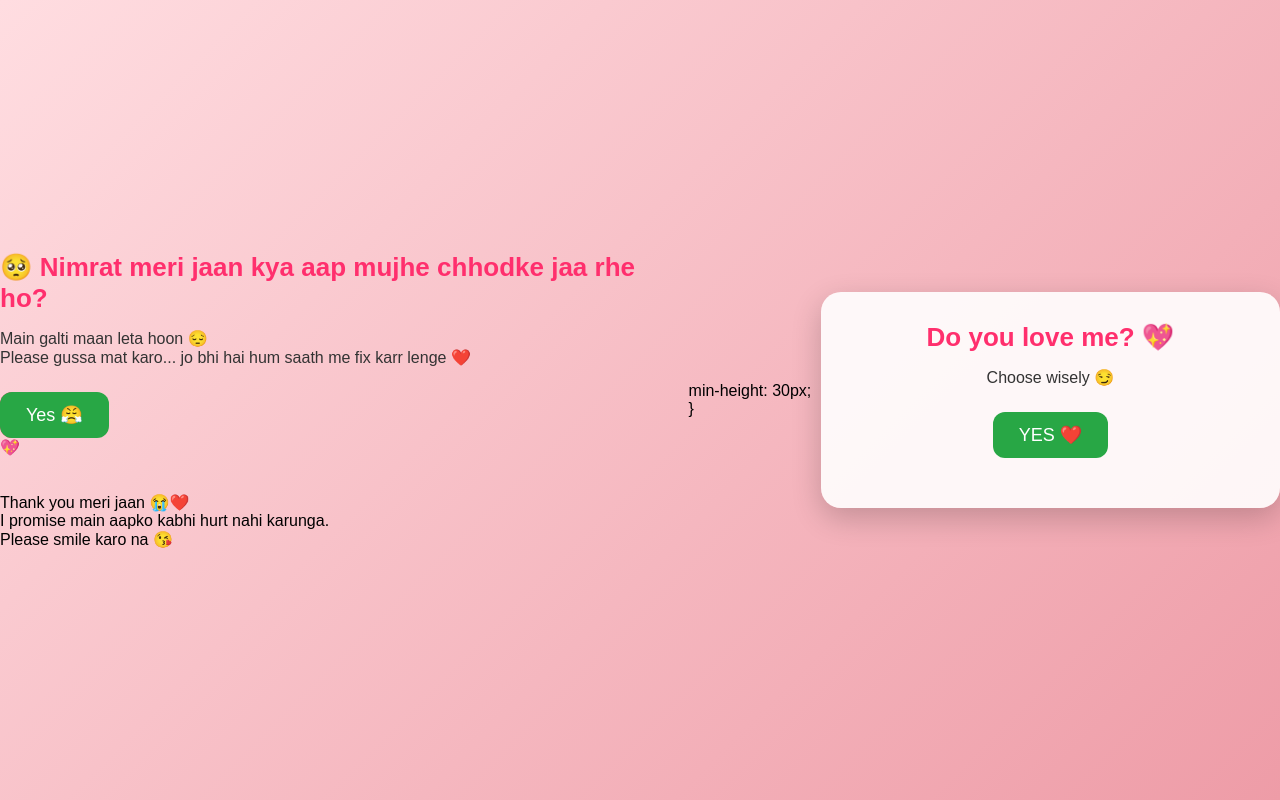
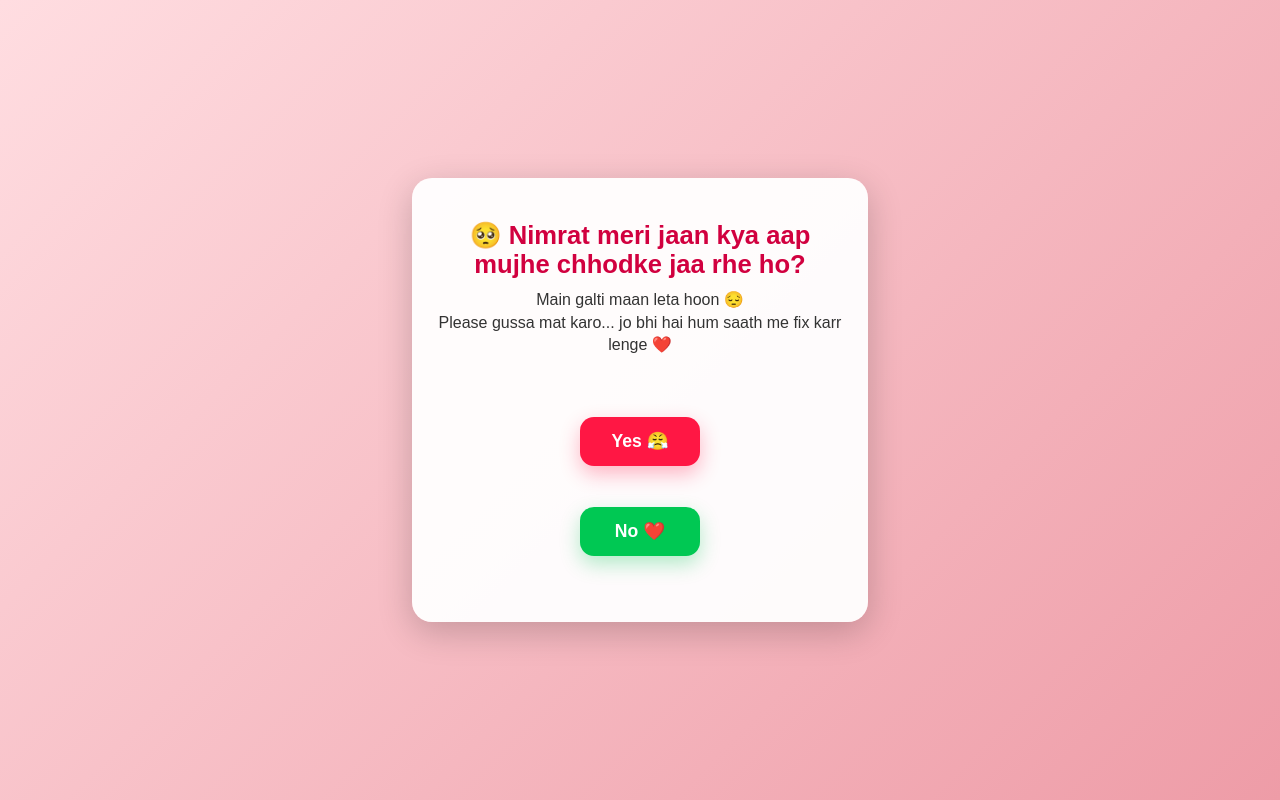
Before and after one commit to jatin21dhama/maafibaby, a plain HTML site: page index.html in a window 1280 px wide. Drawn offline with Linux system fonts and the light colour scheme.

Commit message:
Update index.html

```diff
--- a/index.html
+++ b/index.html
@@ -1,85 +1,4 @@
 <!DOCTYPE html>
-<html lang="en">
-<head>
-  <meta charset="UTF-8" />
-  <meta name="viewport" content="width=device-width, initial-scale=1.0" />
-  <title>Answer Honestly 😌</title>
-
-  <style>
-    body {
-      margin: 0;
-      height: 100vh;
-      display: flex;
-      justify-content: center;
-      align-items: center;
-      font-family: Arial, Helvetica, sans-serif;
-      background: linear-gradient(135deg, #ffdde1, #ee9ca7);
-      overflow: hidden;
-      user-select: none;
-    }
-
-    .box {
-      text-align: center;
-      background: rgba(255, 255, 255, 0.9);
-      padding: 30px 20px;
-      border-radius: 20px;
-      box-shadow: 0 10px 30px rgba(0, 0, 0, 0.2);
-      width: min(90vw, 420px);
-    }
-
-    h1 {
-      margin: 0 0 15px;
-      font-size: 26px;
-      color: #ff2f6d;
-    }
-
-    p {
-      margin: 0 0 25px;
-      font-size: 16px;
-      color: #333;
-    }
-
-    .btns {
-      display: flex;
-      justify-content: center;
-      gap: 20px;
-      flex-wrap: wrap;
-    }
-
-    button {
-      padding: 12px 26px;
-      font-size: 18px;
-      border: none;
-      border-radius: 12px;
-      cursor: pointer;
-      transition: 0.2s ease;
-    }
-
-    #noBtn {
-      background: #ff2f6d;
-      color: #fff;
-    }
-
-    #noBtn:active {
-      transform: scale(0.95);
-    }
-
-    #yesBtn {
-      background: #28a745;
-      color: #fff;
-      position: fixed; /* IMPORTANT */
-      z-index: 9999;
-    }
-
-    #yesBtn:active {
-      transform: scale(0.95);
-    }
-
-    .result {
-      margin-top: 20px;
-      font-size: 18px;
-      font-weight: bold;
-      color: #222;<!DOCTYPE html>
 <html lang="hi">
 <head>
   <meta charset="UTF-8" />
@@ -270,67 +189,3 @@
 
 </body>
 </html>
-
-      min-height: 30px;
-    }
-  </style>
-</head>
-
-<body>
-  <div class="box">
-    <h1>Do you love me? 💖</h1>
-    <p>Choose wisely 😏</p>
-
-    <div class="btns">
-      <button id="noBtn">NO 😡</button>
-      <button id="yesBtn">YES ❤️</button>
-    </div>
-
-    <div class="result" id="result"></div>
-  </div>
-
-  <script>
-    const yesBtn = document.getElementById("yesBtn");
-    const noBtn = document.getElementById("noBtn");
-    const result = document.getElementById("result");
-
-    function moveYesButton() {
-      const padding = 12;
-
-      // Maximum allowed positions
-      const maxX = window.innerWidth - yesBtn.offsetWidth - padding;
-      const maxY = window.innerHeight - yesBtn.offsetHeight - padding;
-
-      const x = Math.random() * maxX;
-      const y = Math.random() * maxY;
-
-      yesBtn.style.left = x + "px";
-      yesBtn.style.top = y + "px";
-    }
-
-    // Move once initially
-    window.addEventListener("load", moveYesButton);
-    window.addEventListener("resize", moveYesButton);
-
-    // ✅ Mobile: button runs away BEFORE click
-    yesBtn.addEventListener("touchstart", (e) => {
-      e.preventDefault(); // stops click
-      moveYesButton();
-    });
-
-    // ✅ Desktop: runs away on hover
-    yesBtn.addEventListener("mouseover", moveYesButton);
-
-    // ✅ If she somehow clicks it, still runs away
-    yesBtn.addEventListener("click", (e) => {
-      e.preventDefault();
-      moveYesButton();
-    });
-
-    // NO button works normally
-    noBtn.addEventListener("click", () => {
-      result.innerHTML = "Correct answer 😌💖";
-    });
-  </script>
-</body>
-</html>
```
